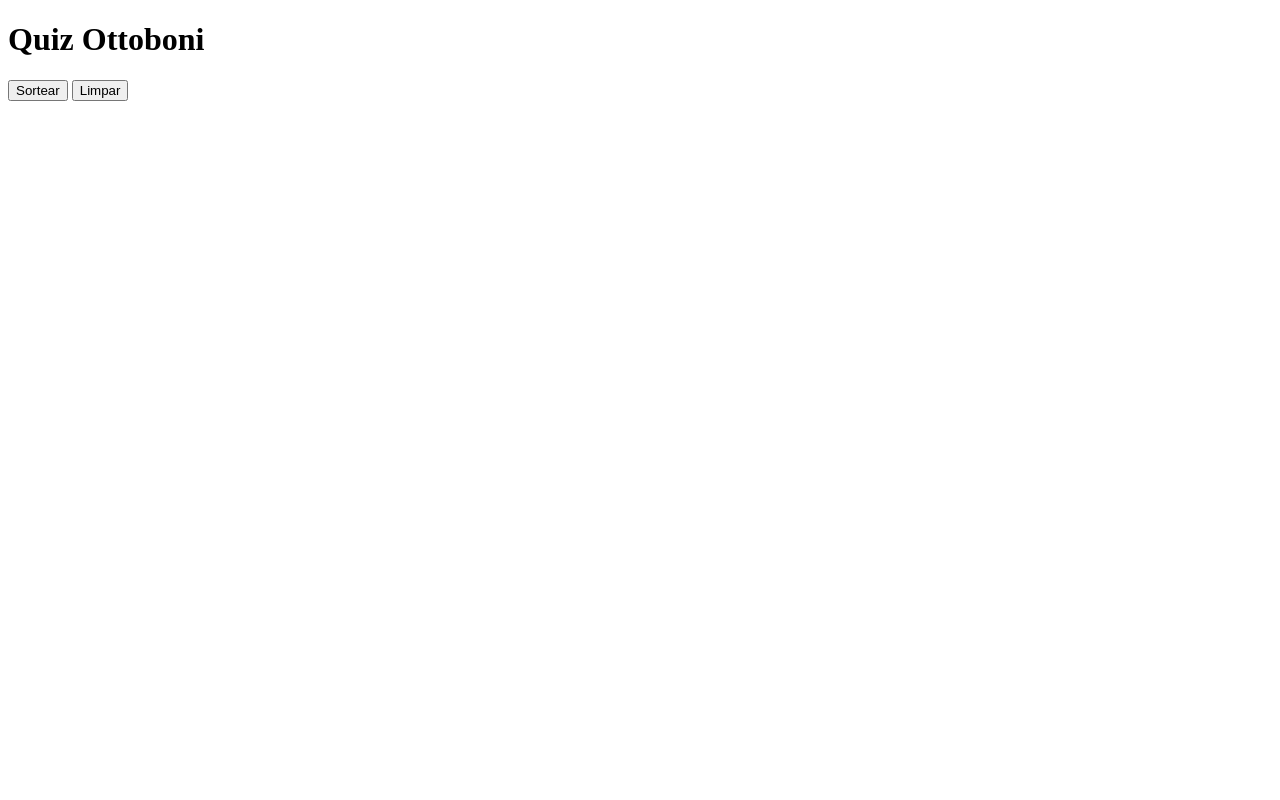
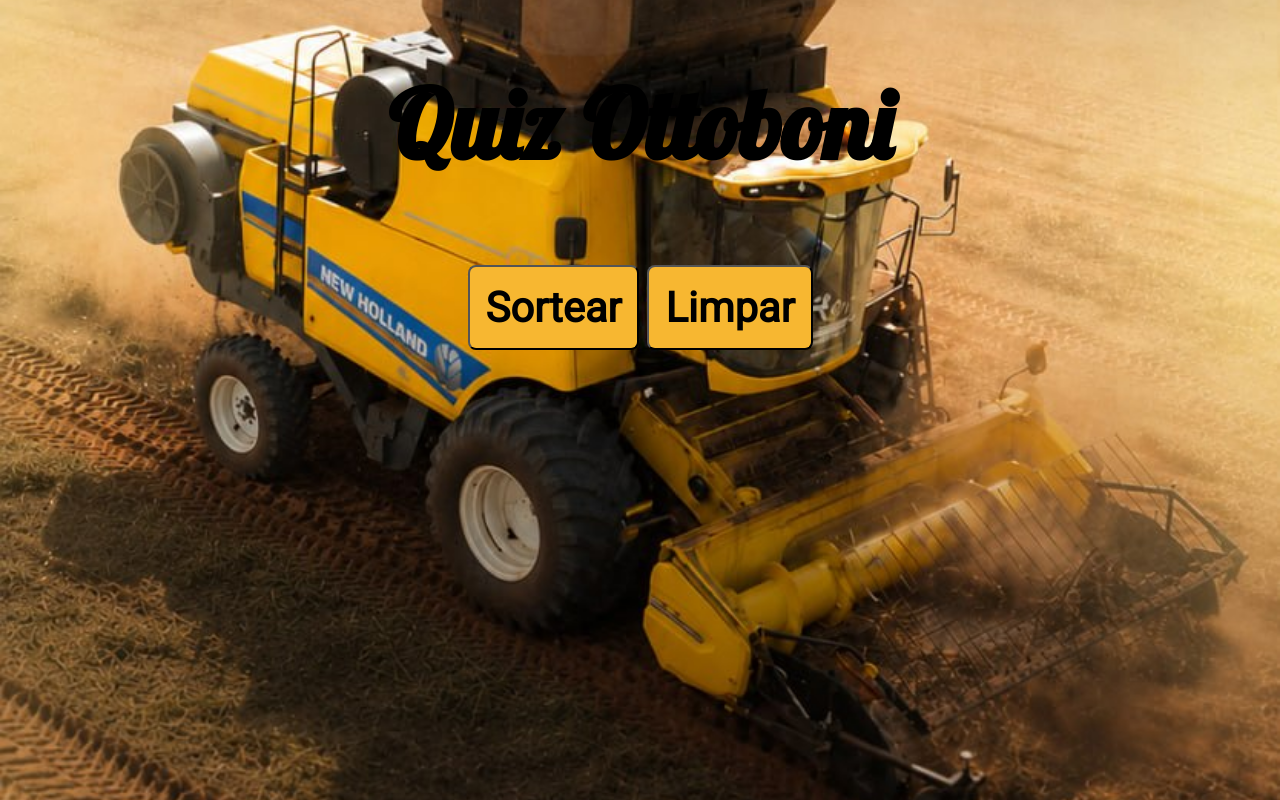
Before and after one commit to Matheusgmoliveira/sorteador_grunt, a website: page src/index.html in a window 1280 px wide. Drawn offline with Linux system fonts and the light colour scheme.

Commit message:
Update index.html

```diff
--- a/src/index.html
+++ b/src/index.html
@@ -1,33 +1,29 @@
 <!DOCTYPE html>
 <html lang="pt-br">
-
 <head>
     <meta charset="UTF-8">
     <meta name="viewport" content="width=device-width, initial-scale=1.0">
+
     <link rel="preconnect" href="https://fonts.googleapis.com">
     <link rel="preconnect" href="https://fonts.gstatic.com" crossorigin>
     <link href="https://fonts.googleapis.com/css2?family=Lobster&family=Roboto&display=swap" rel="stylesheet">
-    <link rel="stylesheet" href="@@ENDERECO_DO_CSS">
+
+    <link rel="stylesheet" href="/styles/main.css">
     <title>Sorteador</title>
 </head>
 
 <body>
     <main>
         <h1>Quiz Ottoboni</h1>
-        <form  id="form-sorteador" action="">
-            <div>
-                <!-- <label for="numero-maximo">Número máximo</label>
-                <input type="number" name="" id="numero-maximo" required min="2" value="2" step="1"> -->
-            </div>
+
+        <form id="form-sorteador">
             <button type="submit">Sortear</button>
             <button type="button" id="btn-limpar">Limpar</button>
         </form>
+
         <div class="resultado">
             <span id="resultado-valor"></span>
         </div>
     </main>
-
-    <script src="@@ENDERECO_DO_JS"></script>
 </body>
-
 </html>
```
